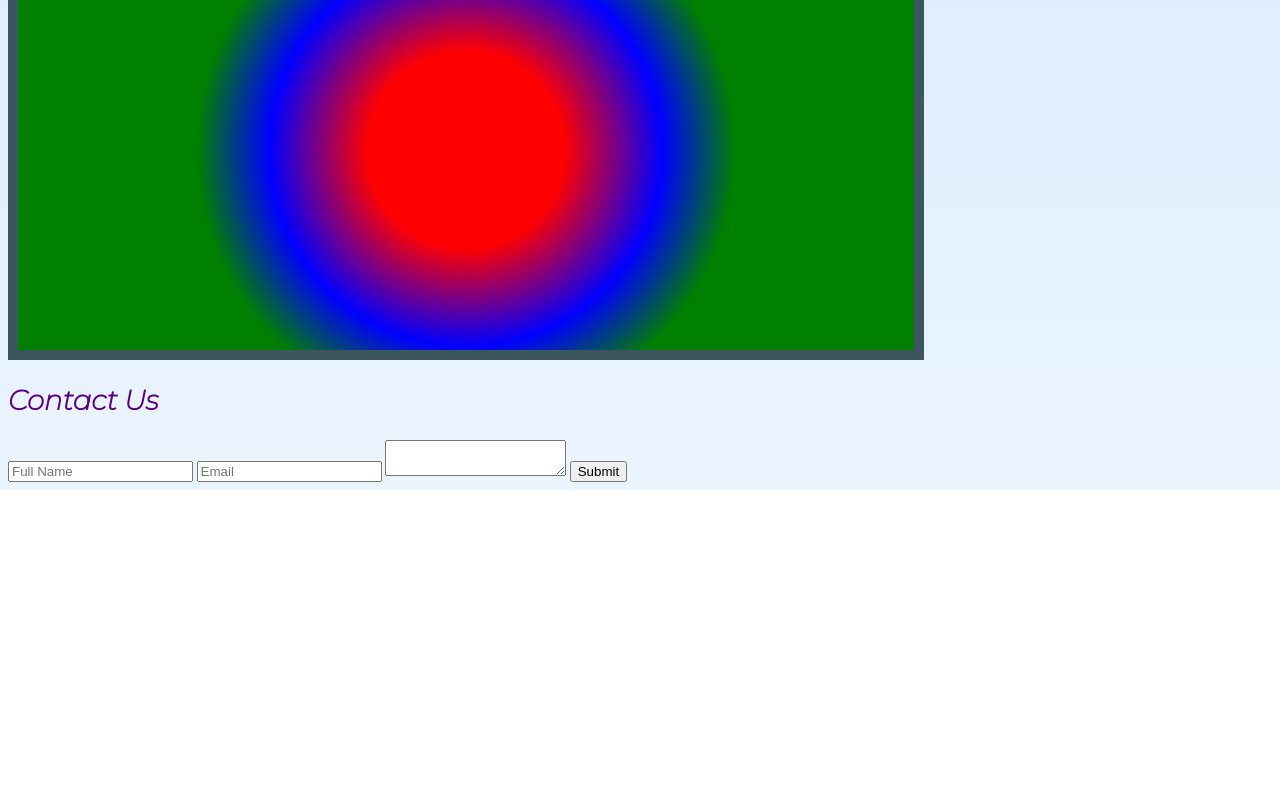
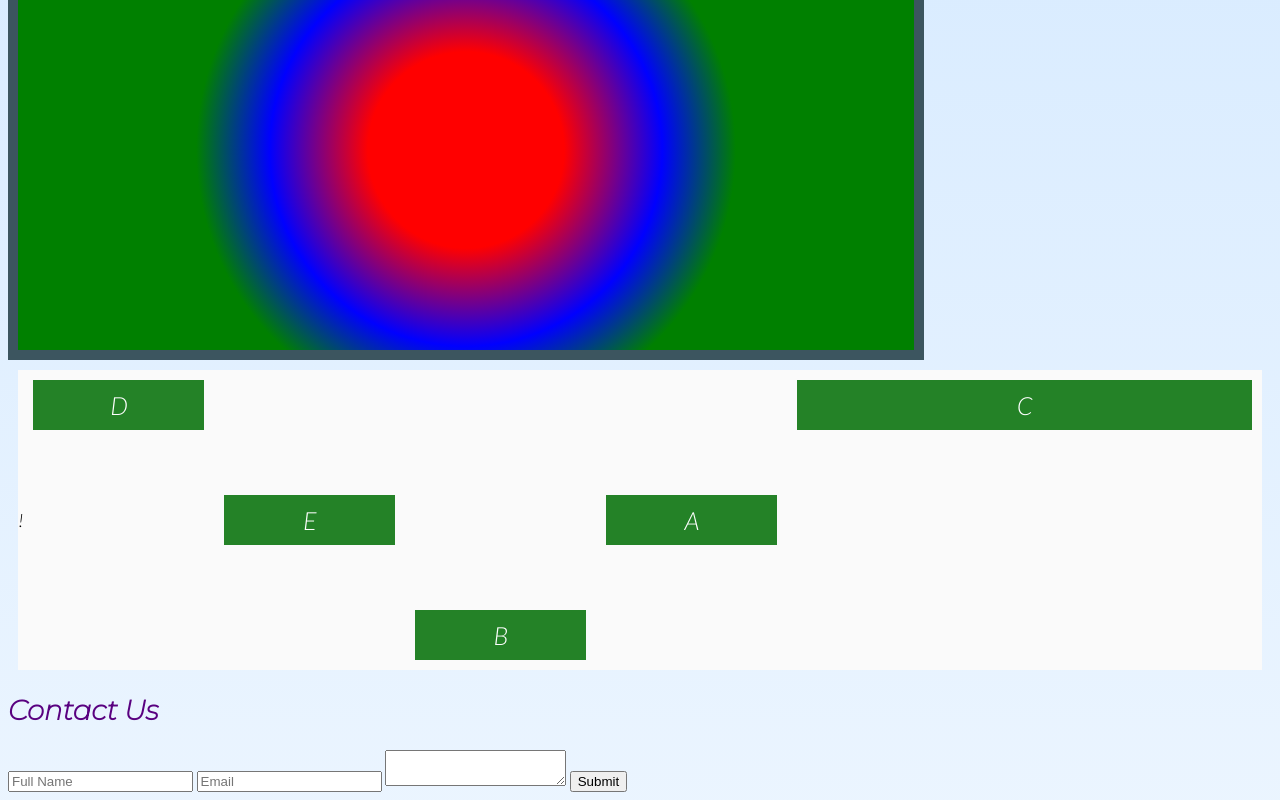
Before and after one commit to frgtnn/CSS-Course, a plain HTML site: page Zero to Hero/html/index.html in a window 1280 px wide. Shown: the part 688-1488 px from the top of the page. Before the commit the page ends 1178 px from the top, so only its background shows below. Drawn offline with Linux system fonts and the light colour scheme.

Commit message:
4:15h of course is completed

```diff
--- a/Zero to Hero/css/style2.css
+++ b/Zero to Hero/css/style2.css
@@ -58,3 +58,25 @@ body {
 .site-table {
     display: inline-block;
 }
+
+.container {
+    background-color: rgb(250, 250, 250);
+    margin: 10px;
+    height: 300px;
+
+    display: flex;
+    flex-direction: row; /* it default */
+    justify-content: center;
+    align-items: center;
+}
+
+.container-item {
+    background: rgb(36, 130, 39);
+    color: white;
+    font-size: 25px;
+    text-align: center;
+
+    width: 70px;
+    line-height: 50px;
+    margin: 10px;
+}
--- a/Zero to Hero/html/index.html
+++ b/Zero to Hero/html/index.html
@@ -59,6 +59,24 @@
 
 <div id="service-image"></div>
 
+<div class="container">
+    <div class="container-item" style="order: 4;
+    flex: 1 1 100px;
+    align-self: center;">A</div> !
+    <div class="container-item" style="order: 3;
+    flex: 1 3 100px;
+    align-self: flex-end;">B</div>
+    <div class="container-item" style="order: 5;
+    flex: 5 1 100px;
+    align-self: flex-start;">C</div>
+    <div class="container-item" style="order: 1;
+    flex: 1 0 100px;
+    align-self: flex-start;">D</div>
+    <div class="container-item" style="order:2;
+    flex: 1 1 100px;
+    align-self: center;">E</div>
+</div>
+
 <h2 class="subtitle">Contact Us</h2>
 
 <form>
```
